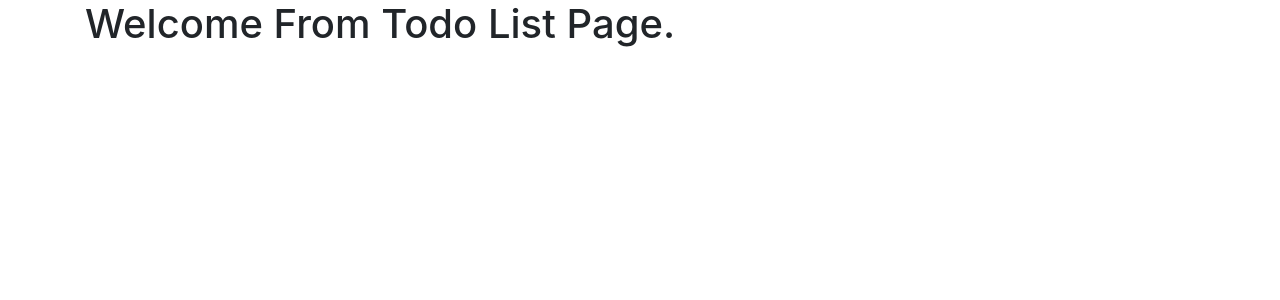
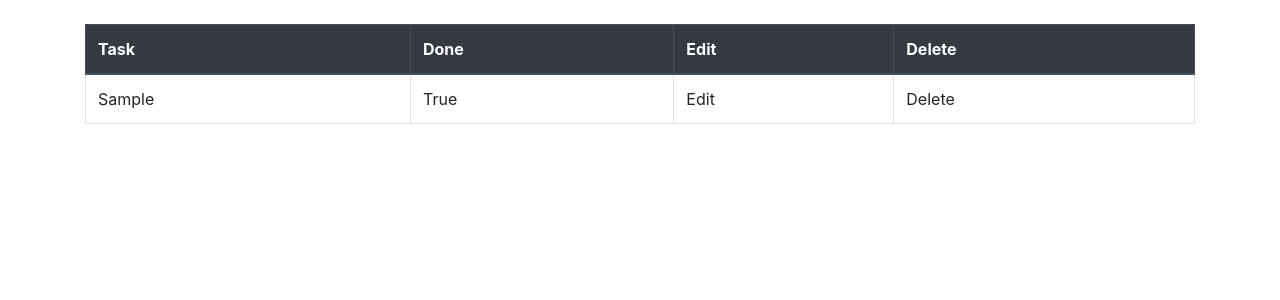
Before and after one commit to mzxz/task-master, a Django app: page /tasklist/ in a window 1280 px wide. Shown: the part 56-356 px from the top of the page. Run offline with Django 3.2, Linux system fonts and the light colour scheme; tables that the repository leaves empty hold one stand-in row (values such as "Sample post").

Commit message:
Fetch data from Database & display as a tabele on todolist section

```diff
--- a/task/templates/todolist.html
+++ b/task/templates/todolist.html
@@ -6,6 +6,26 @@
 
 {% block content %}
     <div class="container">
-        <h1>{{ welcome_text }}</h1>
+        <br>
+        <table class="table table-bordered">
+            <thead class="thead-dark">
+                <tr>
+                    <th scope="col">Task</th>
+                    <th scope="col">Done</th>
+                    <th scope="col">Edit</th>
+                    <th scope="col">Delete</th>
+                </tr>
+            </thead>
+            <tbody>
+            {% for obj in all_tasks %}
+                <tr>
+                    <td scope="row">{{obj.task}}</td>
+                    <td>{{obj.done}}</td>
+                    <td>Edit</td>
+                    <td>Delete</td>
+                </tr>
+            {% endfor %}
+            </tbody>
+        </table>
     </div>
 {%  endblock content %}
--- a/task/views.py
+++ b/task/views.py
@@ -1,13 +1,13 @@
 from django.shortcuts import render
 from django.http import HttpResponse
+from task.models import TaskList
 
 
 # Create your views here.
 def todolist(request):
-    context = {
-        'welcome_text':"Welcome From Todo List Page."
-        }
-    return render(request, 'todolist.html', context)
+    all_tasks = TaskList.objects.all
+
+    return render(request, 'todolist.html', {'all_tasks': all_tasks})
 
 
 def contact(request):
```
